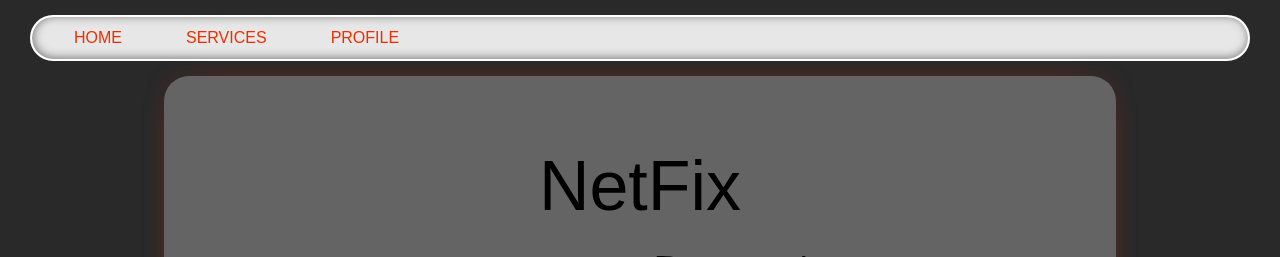
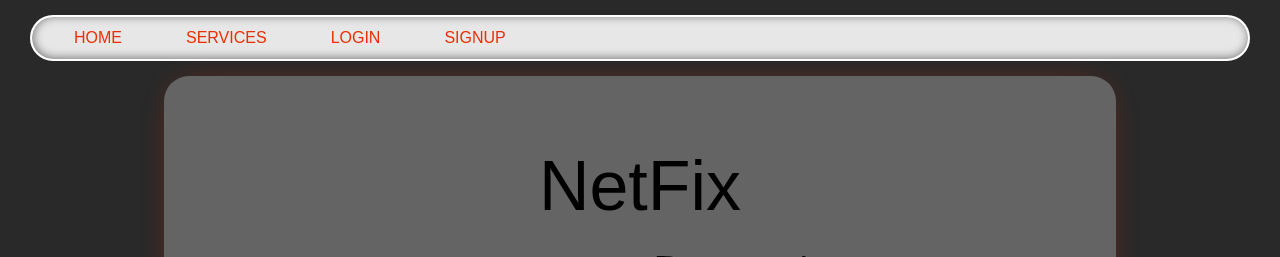
Before and after one commit to Malika7188/netfix, a Django app: page / in a window 1280 px wide. Shown: the top 257 px of the page. Run offline with Django 3.2, Linux system fonts and the light colour scheme.

Commit message:
added login features

```diff
--- a/main/templates/main/navbar.html
+++ b/main/templates/main/navbar.html
@@ -17,6 +17,16 @@
                 <li><a href="/services/water-heaters">Water Heaters</a></li>
             </ul>
         </li>
-        <li><a href="/company/{{ request.user.username }}">Profile</a></li>
+        {% if user.is_authenticated %}
+            {% if user.is_company %}
+                <li><a href="/company/{{ user.username }}/">Profile</a></li>
+            {% else %}
+                <li><a href="/customer/{{ user.username }}/">Profile</a></li>
+            {% endif %}
+            <li><a href="{% url 'logout' %}">Logout</a></li>
+        {% else %}
+            <li><a href="/login/login/">Login</a></li>
+            <li><a href="/register/">SignUp</a></li>
+        {% endif %}
     </ul>
 </nav>
```
